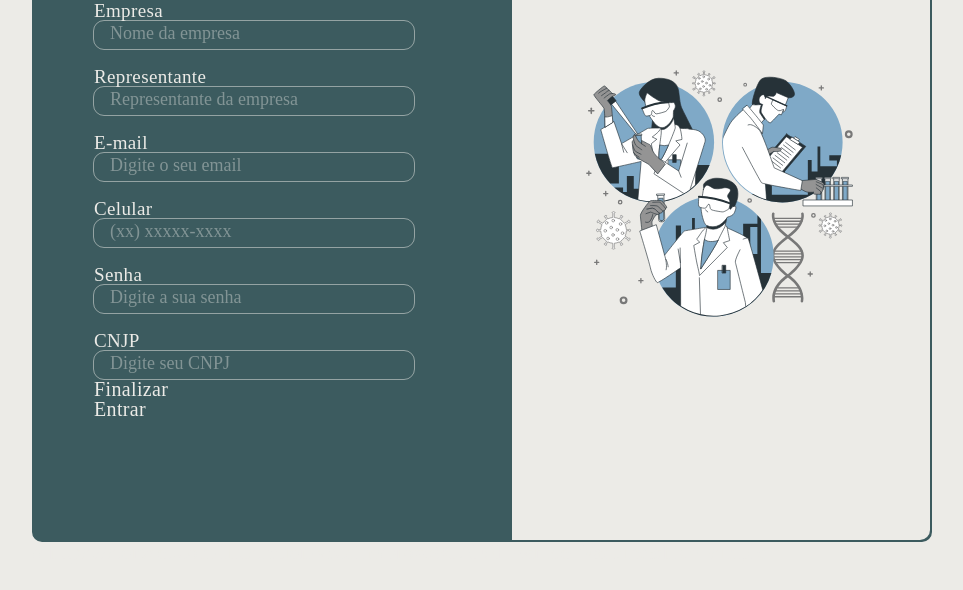
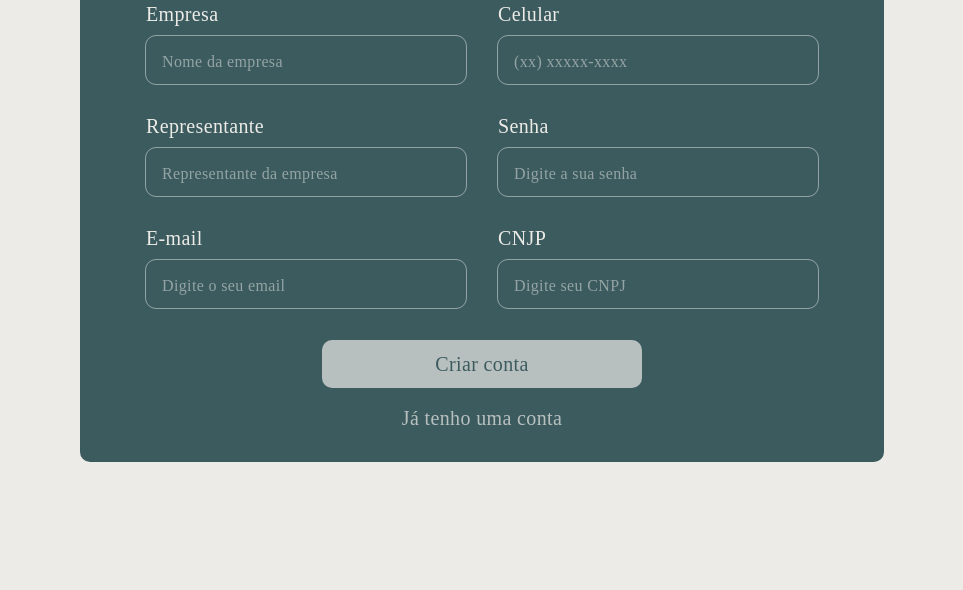
Before and after one commit to VaccinTherm/Project-Vaccin, a plain HTML site: page LoginCadastro/cadastro.html in a window 1280 px wide. Shown: the part 210-800 px from the top of the page, without its empty margins (158-1121 px from the left). Drawn offline with Linux system fonts and the light colour scheme.

Commit message:
Alterações no visual do cadastro e validação dos campos do login

```diff
--- a/LoginCadastro/cadastro.html
+++ b/LoginCadastro/cadastro.html
@@ -5,72 +5,63 @@
     <meta charset="UTF-8">
     <meta http-equiv="X-UA-Compatible" content="IE=edge">
     <meta name="viewport" content="width=device-width, initial-scale=1.0">
-    <link rel="stylesheet" href="style-cadastro.css">
+    <link rel="stylesheet" href="style-login.css">
 
     <title>Cadastro</title>
 </head>
 
-<body>
+<body id="cadastro">
     <div class="container">
+        <div class="form">
+            <div class="title">
+                <h1>Cadastre-se</h1>
+            </div>
 
-        <div class="form">
-            <form id="formulario">
-                <div class="form-header">
-                    <div class="title">
-                        <h1>Cadastre-se</h1>
+            <div class="form-box">
+                <div class="input-group">
+                    <div class="input-box">
+                        <label for="company">Empresa</label>
+                        <input id="company" type="text" name="company" placeholder="Nome da empresa">
+                    </div>
+
+                    <div class="input-box">
+                        <label for="representative">Representante</label>
+                        <input id="representative" type="text" name="representative"
+                            placeholder="Representante da empresa">
+                    </div>
+
+                    <div class="input-box">
+                        <label for="email">E-mail</label>
+                        <input id="email" type="email" name="email" placeholder="Digite o seu email">
                     </div>
 
                 </div>
 
                 <div class="input-group">
                     <div class="input-box">
-                        <label for="company">Empresa</label><br>
-                        <input id="company" type="text" name="company" placeholder="Nome da empresa">
-                    </div>
-
-                    <div class="input-box">
-                        <label for="representative">Representante</label><br>
-                        <input id="representative" type="text" name="representative"
-                            placeholder="Representante da empresa">
-                    </div>
-
-                    <div class="input-box">
-                        <label for="email">E-mail</label><br>
-                        <input id="email" type="email" name="email" placeholder="Digite o seu email">
-                    </div>
-
-                    <div class="input-box">
-                        <label for="number">Celular</label><br>
+                        <label for="number">Celular</label>
                         <input id="number" type="tel" name="number" placeholder="(xx) xxxxx-xxxx">
                     </div>
 
                     <div class="input-box">
-                        <label for="password">Senha</label><br>
+                        <label for="password">Senha</label>
                         <input id="password" type="password" name="password" placeholder="Digite a sua senha">
                     </div>
 
                     <div class="input-box">
-                        <label for="Confirmpassword">CNJP</label><br>
+                        <label for="Confirmpassword">CNJP</label>
                         <input id="Confirmpassword" type="password" name="CNPJ"
                             placeholder="Digite seu CNPJ">
                     </div>
                 </div>
-
-                <div class="finish-button">
-                    <a class="finish-button">Finalizar</a>
-                </div>
-
-                <div class="login-button">
-                    <a href="./login.html" class="external-link">Entrar</a>
-                </div>
-
-            </form>
-
-            <div class="form-image">
-                <img src="./login-vector.svg">
             </div>
 
+            <div class="buttons">
+                <a class="btn-primary">Criar conta</a>
+
+                <a href="./login.html" class="external-link">Já tenho uma conta</a>
+            </div>
         </div>
+        <!-- https://storyset.com/illustration/vaccine/bro#90CAF9FF&hide=Vaccine&hide=simple -->
 </body>
-
-// https://storyset.com/illustration/vaccine/bro#90CAF9FF&hide=Vaccine&hide=simple
+</html>
--- a/LoginCadastro/style-cadastro.css
+++ /dev/null
@@ -1,171 +0,0 @@
-@import url('https://fonts.googleapis.com/css2?family=Inter:wght@100;200;300;400;500;600&family=Poppins:wght@300;500;800&display=swap');
-
-* {
-    margin: 0;
-    padding: 0;
-    box-sizing: border-box;
-  }
-
-  :root {
-    --main-color: #7fa9c7;
-    --typography: #3c5b5f;
-    --background: #ecebe7;
-
-    font-size: 62.5%; /* 1rem = 10px */
-  }
-
-  *::selection {
-    background-color: var(--typography);
-    color: var(--background);
-  }
-
-  html {
-    scroll-behavior: smooth;
-  }
-
-  body {
-    font-family: "Manrope";
-    font-size: 2rem;
-
-    overflow: overlay;
-
-    color: var(--background);
-    background-color: var(--background);
-
-    font-size: 2rem;
-    font-weight: 300;
-    line-height: 2rem;
-    letter-spacing: 0.36px;
-
-    display: flex;
-    justify-content: center;
-    align-items: center;
-
-    width: 100%;
-    height: 100vh;
-  }
-
-  a,
-  a:active,
-  a:visited {
-    text-decoration: none;
-    color: var(--background);
-    font-weight: 300;
-    cursor: pointer;
-  }
-
-  img {
-    user-select: none;
-  }
-
-  .form {
-      display: flex;
-      justify-content: space-between;
-      align-items: center;
-      border-radius: 10px;
-      width: 90rem;
-      padding-left: 6rem;
-      color: var(--background);
-      background-color: var(--typography);
-      border: 2px solid var(--typography)
-  }
-
-  .form .form-image {
-      height: 90vh;
-      width: 50%;
-      display: flex;
-      justify-content: center;
-      align-items: center;
-      background-color: var(--background);
-      border-radius: 0 10px 10px 0;
-  }
-
-  .form .form-image img {
-    width: 32rem;
-  }
-
-  .form-header {
-    margin-bottom: 1.5rem;
-    display: flex;
-    justify-content: space-between;
-    position: relative;
-  }
-
-  .form-header h1::after {
-    content: "";
-    display: block;
-    width: 5rem;
-    height: 0.3rem;
-    background-color: var(--main-color);
-    margin-top: 2rem;
-    border-radius: 10px;
-  }
-
-  .input-group {
-    display: flex;
-    flex-direction: column;
-    gap:1.7rem;
-  }
-
-  .input-group .input-box label {
-    font-weight: 500;
-    font-size: 1.9rem;
-    color: var(--background);
-  }
-
-  .input-group .input-box input {
-    height: 2.8rem;
-    width: 32rem;
-    font-family: "Manrope";
-    font-size: 1.4rem;
-    line-height: 3rem;
-    color: var(--background);
-    background-color: transparent;
-    outline: 1px solid rgba(236, 235, 231, 0.5);
-    border: none;
-    border-radius: 10px;
-    padding-left: 1.6rem;
-    padding-right: 2rem;
-  }
-
-  .input-group .input-box input:focus {
-    outline: 1px solid var(--background);
-  }
-
-  .input-group .input-box input::placeholder {
-    font-family: "Manrope";
-    font-size: 1.8rem;
-    line-height: 2rem;
-    color: var(--background);
-    opacity: 0.4;
-  }
-
-  .form-header .finish-button {
-    font-weight: 500;
-    font-size: 1.9rem;
-    color: var(--background);
-    opacity: .5;
-    transition: .3s;
-    position: absolute;
-    top: 10px;
-    left: 10px; /* Posiciona à esquerda */
-  }
-
-  .form .finish-button:hover {
-    opacity: 1;
-  }
-
-  .form-header .external-link {
-    font-weight: 500;
-    font-size: 1.9rem;
-    color: var(--background);
-    opacity: .5;
-    transition: .3s;
-    position: absolute;
-    top: 10px;
-    right: 10px; /* Posiciona à direita */
-  }
-
-  .form .external-link:hover {
-    opacity: 1;
-  }
--- a/LoginCadastro/style-login.css
+++ b/LoginCadastro/style-login.css
@@ -16,8 +16,8 @@
 }
 
 *::selection {
-  background-color: var(--typography);
-  color: var(--background);
+  color: var(--typography);
+  background-color: var(--background);
 }
 
 html {
@@ -59,21 +59,38 @@ img {
   user-select: none;
 }
 
+.container {
+  background-color: var(--typography);
+  border: 2px solid var(--typography);
+  border-radius: 10px;
+}
+
+#cadastro .container {
+  padding: 3.2rem 0;
+}
+
 .form {
-    display: flex;
-    justify-content: space-between;
-    align-items: center;
-    border-radius: 10px;
-    width: 86rem;
-    padding-left: 6.4rem;
-    color: var(--background);
-    background-color: var(--typography);
-    border: 2px solid var(--typography)
+  padding: 0 6.4rem;
+}
+
+#login .form {
+  padding: 0 0 0 6.4rem;
+  color: var(--background);
+}
+
+#login .form {
+    display: grid;
+    grid-template-columns: 50% 50%;
+}
+
+.form .form-box {
+  display: flex;
+  gap: 3.2rem;
+  margin: 3.2rem 0;
+  flex-wrap: wrap;
 }
 
 .form .form-image {
-    height: 90vh;
-    width: 50%;
     display: flex;
     justify-content: center;
     align-items: center;
@@ -85,26 +102,12 @@ img {
   width: 32rem;
 }
 
-.form-header {
-  margin-bottom: 3rem;
-  display: flex;
-  justify-content: space-between;
-}
-
-.form-header h1::after {
-  content: "";
-  display: block;
-  width: 5rem;
-  height: 0.3rem;
-  background-color: var(--main-color);
-  margin-top: 2rem;
-  border-radius: 10px;
-}
-
 .input-group {
   display: flex;
   flex-direction: column;
   gap: 3.2rem;
+  flex-wrap: wrap;
+  max-height: 100vh;
 }
 
 .input-group .input-box {
@@ -133,16 +136,14 @@ img {
   padding-left: 1.6rem;
 }
 
-.input-group .input-box input:focus {
-  outline: 1px solid var(--background);
-}
-
 .input-group .input-box input::placeholder {
   font-family: "Manrope";
-  font-size: 2rem;
-  line-height: 2rem;
+  font-size: 1.6rem;
+  line-height: 1.6rem;
+  letter-spacing: 0.36px;
+  font-weight: 300;
   color: var(--background);
-  opacity: 0.7;
+  opacity: 0.5;
 }
 
 .btn-primary,
@@ -155,7 +156,7 @@ img {
   color: var(--typography);
   opacity: 0.7;
   font-weight: 400;
-  width: 100%;
+  width: 32rem;
   height: 4.8rem;
   border-radius: 10px;
   transition: all 0.3s;
@@ -177,32 +178,25 @@ img {
     opacity: 1;
 }
 
-.errorInput {
-  border: 2px solid rgb(202, 44, 44) !important;
+.form .input-group .error-input {
+  outline: 1px solid #b85454;
 }
 
-@media screen and (max-width: 1330px) {
-  .form-image {
-    display: none;
-  }
-  .container {
-    width: 50%;
-  }
-  .form {
-    width: 100%;
-  }
+.input-group .input-box input:focus {
+  outline: 1px solid var(--background);
 }
 
-@media screen and (max-width: 1064px) {
-  .container {
-    width: 90%;
-    height: auto;
-  }
-  .input-group {
-    flex-direction: column;
-    overflow-y: scroll;
-    flex-wrap: nowrap;
-    max-height: 10rem;
-    padding-right: 5rem;
-  }
+#cadastro .buttons {
+  display: flex;
+  flex-direction: column;
+  gap: 2rem;
+  align-items: center;
 }
+
+.error-message {
+  color: #e63c3c;
+}
+
+.disabled {
+  display: none;
+}
```
Also changed, not shown: LoginCadastro/login.html (+46 -8 lines), LoginCadastro/cadastro-vector.svg (deleted).
